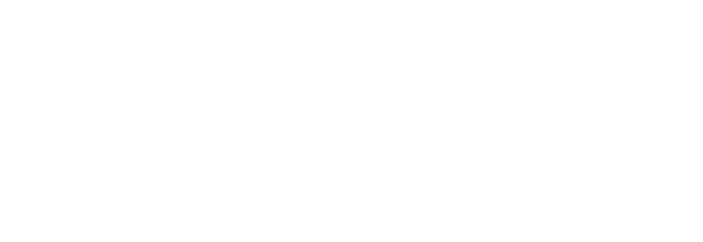
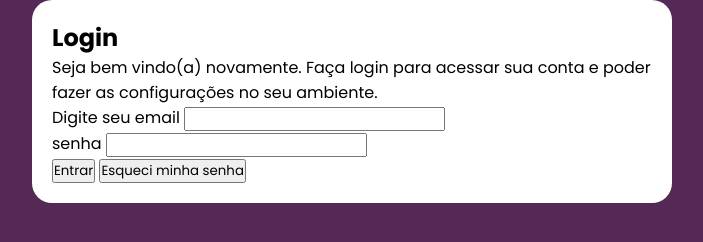
Before and after one commit to Ivo-CSantos/projeto-login, a plain HTML site: page index.html in a window 1280 px wide. Shown: the whole page, without its empty margins (288-991 px from the left). Drawn offline with Linux system fonts and the light colour scheme.

Commit message:
Iniciando o desenvolvendo do projeto

```diff
--- /dev/null
+++ b/estilos/style.css
@@ -0,0 +1,26 @@
+@charset "UTF-8";
+
+@import url("https://fonts.googleapis.com/css2?family=Passion+One:wght@400;700;900&family=Poppins:ital,wght@0,100;0,200;0,300;0,400;0,500;0,600;0,700;0,800;0,900;1,100;1,200;1,300;1,400;1,500;1,600;1,700;1,800;1,900&family=Sriracha&display=swap");
+
+* {
+  padding: 0;
+  margin: 0;
+  box-sizing: border-box;
+  font-family: poppins;
+}
+
+body {
+  background-color: rgb(85, 40, 85);
+}
+
+main {
+  background-color: white;
+  margin: auto;
+  width: 50%;
+  padding: 20px;
+  border-radius: 20px;
+}
+
+main h1 {
+    font-size: 1.5em;
+}
--- a/index.html
+++ b/index.html
@@ -1,11 +1,32 @@
 <!DOCTYPE html>
 <html lang="pt-br">
-<head>
-    <meta charset="UTF-8">
-    <meta name="viewport" content="width=device-width, initial-scale=1.0">
+  <head>
+    <meta charset="UTF-8" />
+    <meta name="viewport" content="width=device-width, initial-scale=1.0" />
     <title>Projeto Login</title>
-</head>
-<body>
+    <link rel="stylesheet" href="estilos/style.css" />
+  </head>
+  <body>
+    <main class="container">
+      <h1>Login</h1>
+      <p>
+        Seja bem vindo(a) novamente. Faça login para acessar sua conta e poder
+        fazer as configurações no seu ambiente.
+      </p>
+      <form action="get">
+        <div class="input-box">
+          <label for="email">Digite seu email</label>
+          <input type="email" name="email" id="email" /> <br />
+        </div>
 
-</body>
+        <div class="input-box">
+          <label for="senha">senha</label>
+          <input type="password" name="senha" id="senha" />
+        </div>
+
+        <input type="submit" value="Entrar" />
+        <input type="reset" value="Esqueci minha senha" />
+      </form>
+    </main>
+  </body>
 </html>
```
